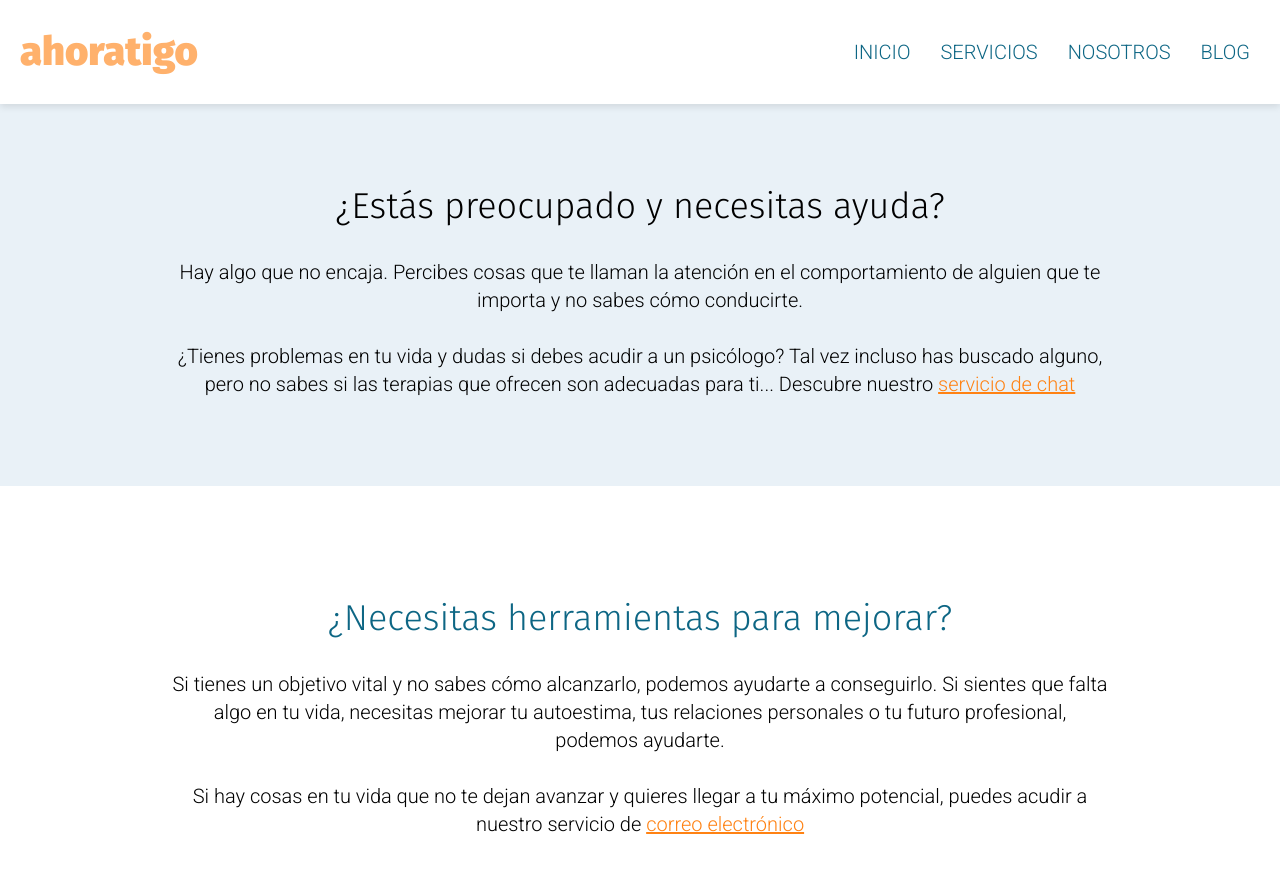
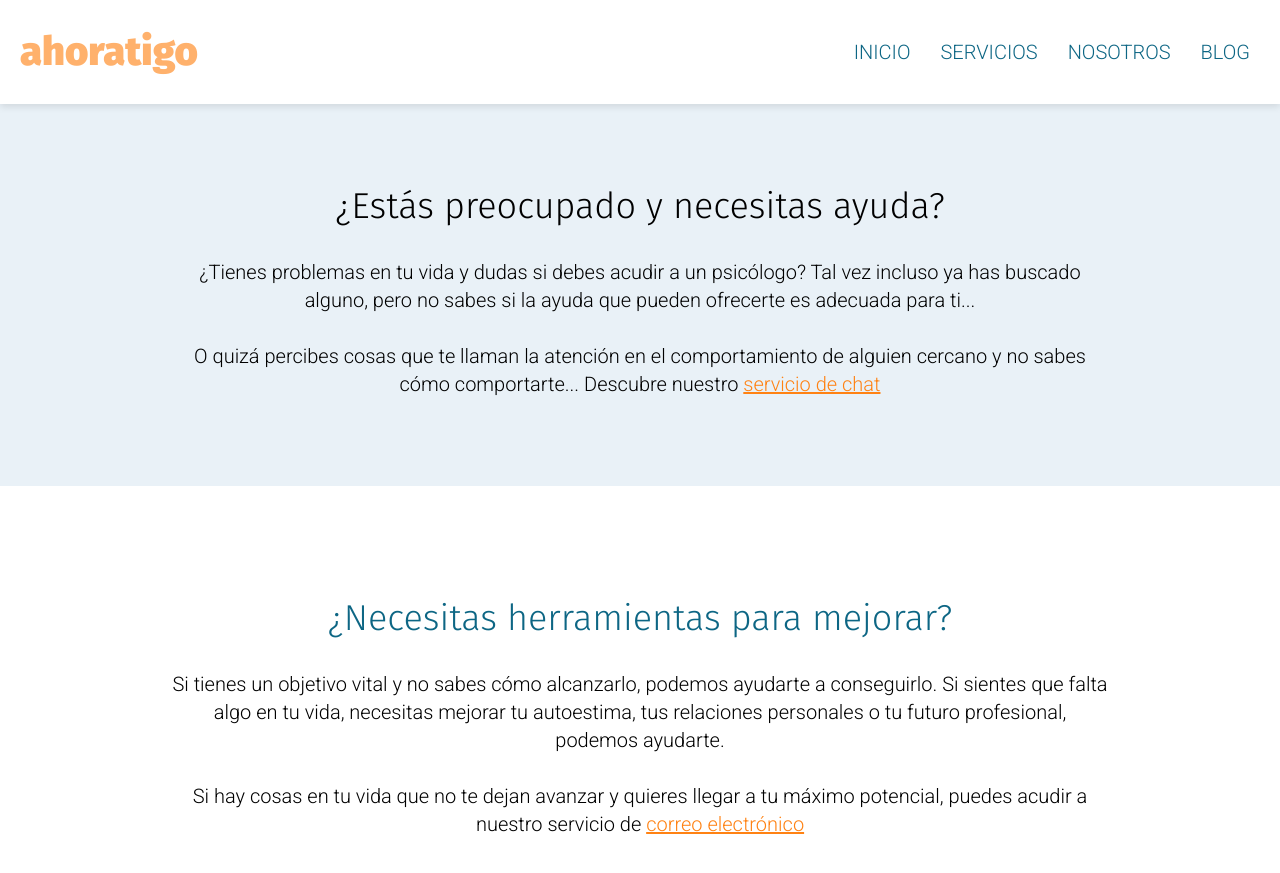
Before and after one commit to sukabal/sukabal.github.io, a Jekyll site: the page built from index.html, in a window 1280 px wide and 900 px high, scrolled down 606 px. Shown: the top 873 px of the window. Built offline with Jekyll 4.4.1, drawn with Linux system fonts in a browser that asks for light colours.

Commit message:
style: reorder text in main page

```diff
--- a/index.html
+++ b/index.html
@@ -13,12 +13,14 @@ title: Bienvenido a ahoratigo.com
 
 <section class="band bg-light-grey">
   <h2>¿Estás preocupado y necesitas ayuda?</h2>
-  <p class="section-paragraph">Hay algo que no encaja. Percibes cosas que te llaman
-    la atención en el comportamiento de alguien que te importa y no sabes cómo conducirte.
+  <p class="section-paragraph">¿Tienes problemas en tu vida y dudas si debes acudir a un psicólogo? Tal vez incluso ya
+    has buscado alguno, pero
+    no sabes si la ayuda que pueden ofrecerte es adecuada para ti...
   </p>
   <p class="section-paragraph section-paragraph--last-paragraph">
-    ¿Tienes problemas en tu vida y dudas si debes acudir a un psicólogo? Tal vez incluso has buscado alguno, pero
-    no sabes si las terapias que ofrecen son adecuadas para ti... Descubre nuestro <a class="linkToAction" href="javascript:goToAction('btnChat');">servicio
+    O quizá percibes cosas que te llaman
+    la atención en el comportamiento de alguien cercano y no sabes cómo comportarte... Descubre nuestro <a class="linkToAction"
+      href="javascript:goToAction('btnChat');">servicio
       de chat</a>
   </p>
 </section>
```
